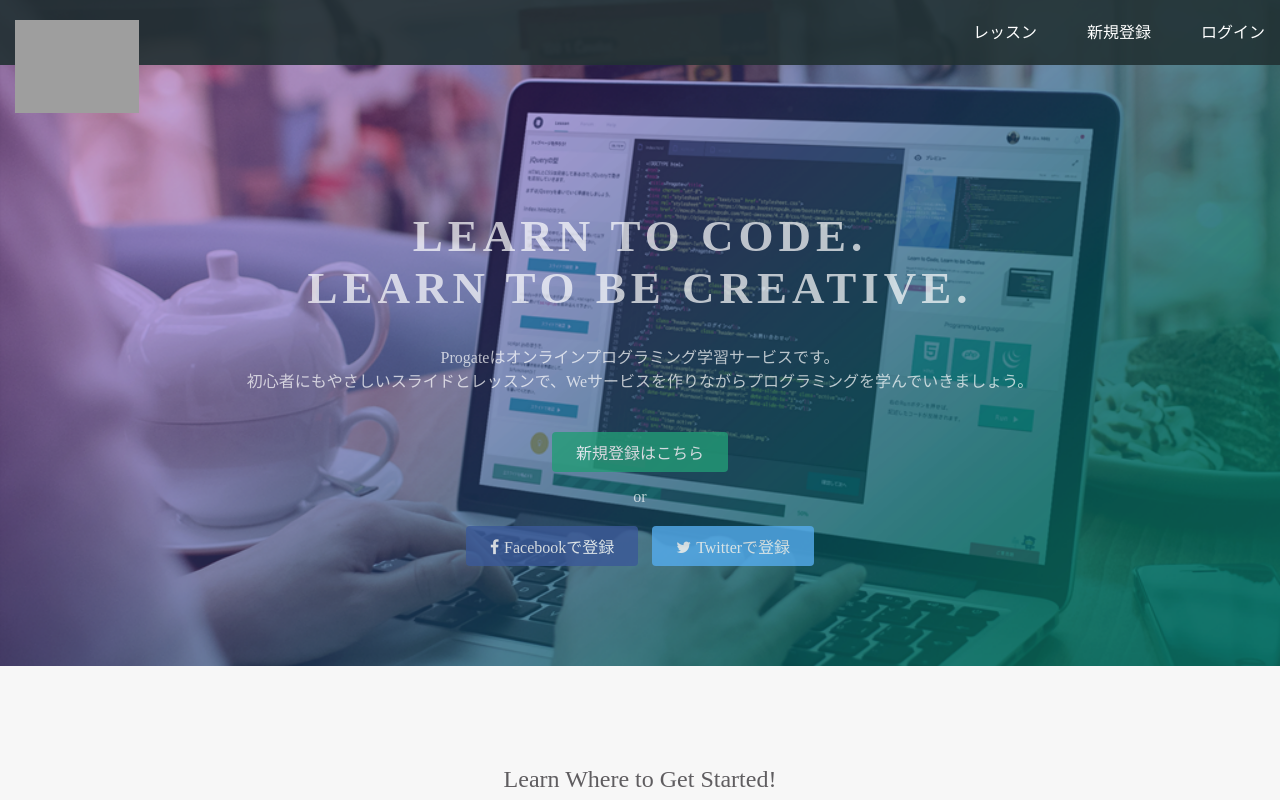
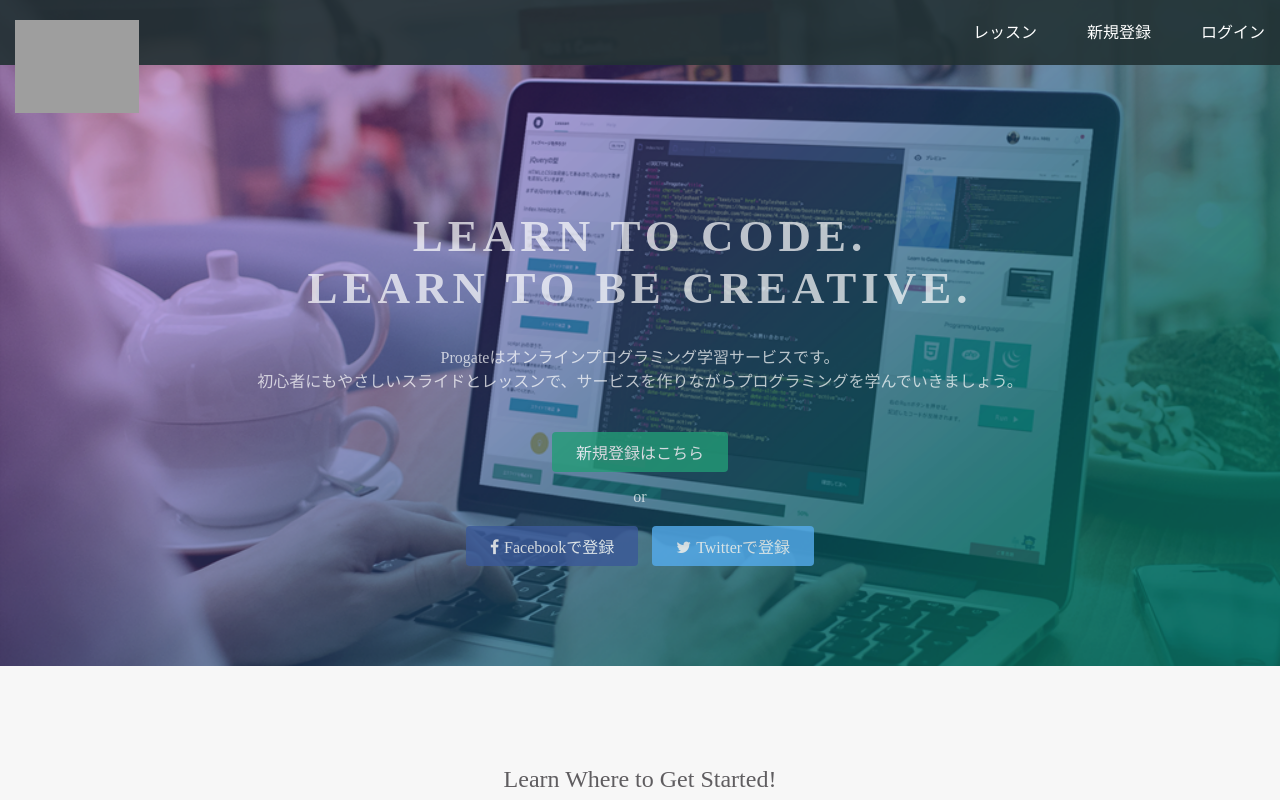
Before and after one commit to yamahiro01/yamahiro01, a plain HTML site: page index.html in a window 1280 px wide. Shown: the top 800 px of the page. Drawn offline with Linux system fonts and the light colour scheme; grey boxes are pictures that could not be loaded.

Commit message:
Update index.html

```diff
--- a/index.html
+++ b/index.html
@@ -24,7 +24,7 @@
   <div class="top-wrapper">
     <div class="container">
       <h1>LEARN TO CODE.<br>LEARN TO BE CREATIVE.</h1>
-      <p>Progateはオンラインプログラミング学習サービスです。<br>初心者にもやさしいスライドとレッスンで、Weサービスを作りながらプログラミングを学んでいきましょう。</p>
+      <p>Progateはオンラインプログラミング学習サービスです。<br>初心者にもやさしいスライドとレッスンで、サービスを作りながらプログラミングを学んでいきましょう。</p>
       <div class="btn-wrapper">
         <a href="#" class="btn signup">新規登録はこちら</a>
         <p>or</p>
```
